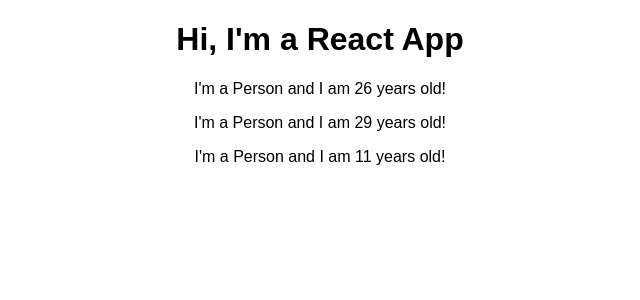
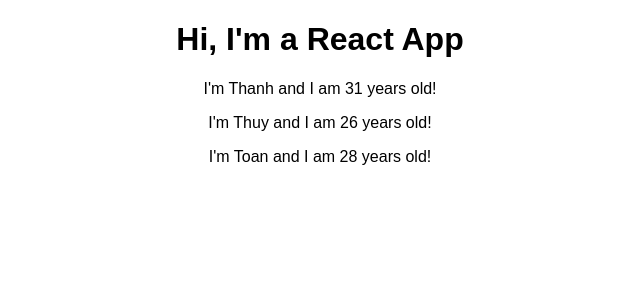
Before and after one commit to thanhpham091790/reactjs, a React (Create React App) app in the folder react-complete-guide/: page / in a window 1280 px wide. Shown: the top 300 px of the page, without its empty margins (320-960 px from the left). Built offline with nearby package versions, Linux system fonts and the light colour scheme.

Commit message:
Working with Props for dynamic content

```diff
--- a/react-complete-guide/src/App.js
+++ b/react-complete-guide/src/App.js
@@ -7,9 +7,9 @@
     return (
       <div className="App">
         <h1>Hi, I'm a React App</h1>
-        <Person />
-        <Person />
-        <Person />
+        <Person name="Thanh" age="31" />
+        <Person name="Thuy" age="26">My Hobbies: Racing</Person>
+        <Person name="Toan" age="28" />
       </div>
     );
     // return React.createElement('div',{className:'App'}, React.createElement('h1',null, 'My name is Thanh Pham !'));
--- a/react-complete-guide/src/Person/Person.js
+++ b/react-complete-guide/src/Person/Person.js
@@ -1,7 +1,7 @@
 import React from "react"
 
-const person = () => {
-    return <p>I'm a Person and I am {Math.floor(Math.random()*30)} years old!</p>
+const person = (props) => {
+    return <p>I'm {props.name} and I am {props.age} years old!</p>
 }
 
 export default person;
```
